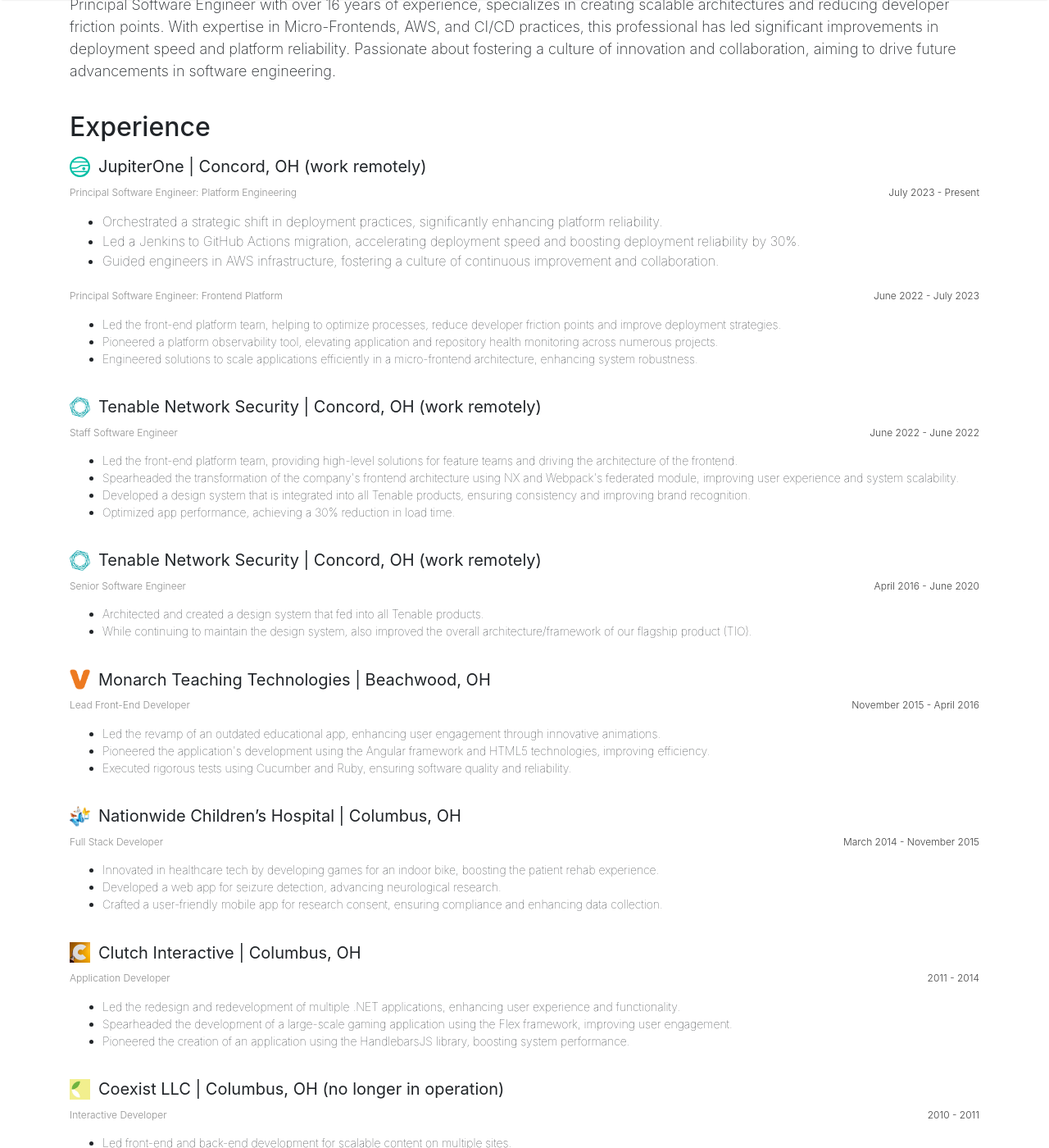
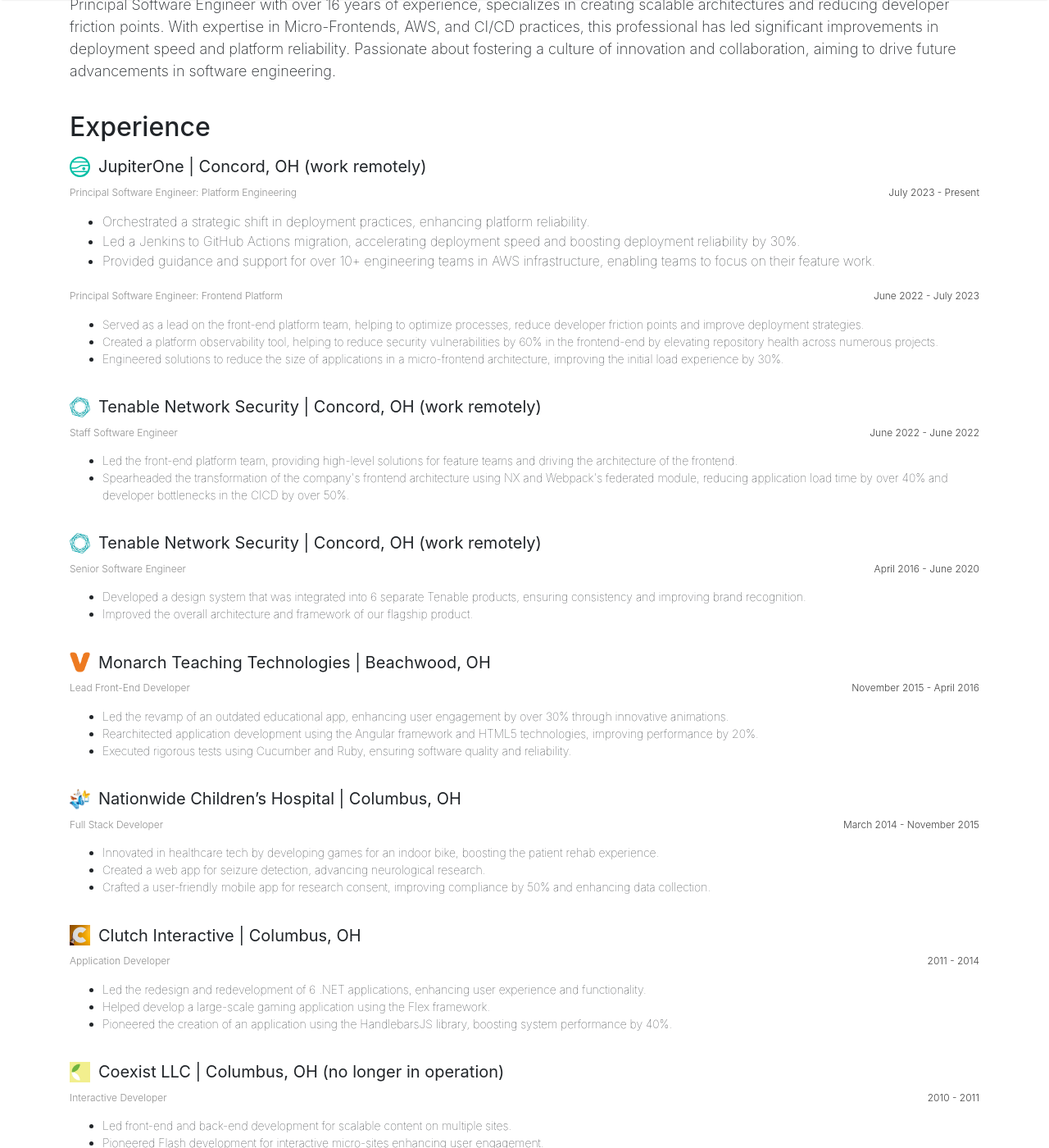
Before and after one commit to jablonnc/jablonnc.github.io, a Jekyll site: the page built from _pages/resume.md, in a window 1280 px wide and 1400 px high, scrolled down 239 px. Shown: the whole window at 82% size. Built offline with Jekyll 4.4.1, drawn with Linux system fonts in a browser that asks for light colours; nearby versions of some CDN libraries.

Commit message:
master --

```diff
--- a/_pages/resume.md
+++ b/_pages/resume.md
@@ -33,9 +33,9 @@
       </h3>
       <p class="resume-description">
         <ul>
-          <li>Orchestrated a strategic shift in deployment practices, significantly enhancing platform reliability.</li>
+          <li>Orchestrated a strategic shift in deployment practices, enhancing platform reliability.</li>
           <li>Led a Jenkins to GitHub Actions migration, accelerating deployment speed and boosting deployment reliability by 30%.</li>
-          <li>Guided engineers in AWS infrastructure, fostering a culture of continuous improvement and collaboration.</li>
+          <li>Provided guidance and support for over 10+ engineering teams in AWS infrastructure, enabling teams to focus on their feature work.</li>
         </ul>
       </p>
     </div>
@@ -47,9 +47,9 @@
       </h3>
       <p class="resume-description">
         <ul class="resume-section-list">
-          <li>Led the front-end platform team, helping to optimize processes, reduce developer friction points and improve deployment strategies.</li>
-          <li>Pioneered a platform observability tool, elevating application and repository health monitoring across numerous projects.</li>
-          <li>Engineered solutions to scale applications efficiently in a micro-frontend architecture, enhancing system robustness.</li>
+          <li>Served as a lead on the front-end platform team, helping to optimize processes, reduce developer friction points and improve deployment strategies.</li>
+          <li>Created a platform observability tool, helping to reduce security vulnerabilities by 60% in the frontend-end by elevating repository health across numerous projects.</li>
+          <li>Engineered solutions to reduce the size of applications in a micro-frontend architecture, improving the initial load experience by 30%.</li>
         </ul>
       </p>
     </div>
@@ -70,9 +70,7 @@
       <p class="resume-description">
         <ul class="resume-section-list">
           <li>Led the front-end platform team, providing high-level solutions for feature teams and driving the architecture of the frontend.</li>
-          <li>Spearheaded the transformation of the company's frontend architecture using NX and Webpack's federated module, improving user experience and system scalability.</li>
-          <li>Developed a design system that is integrated into all Tenable products, ensuring consistency and improving brand recognition.</li>
-          <li>Optimized app performance, achieving a 30% reduction in load time.</li>
+          <li>Spearheaded the transformation of the company's frontend architecture using NX and Webpack's federated module, reducing application load time by over 40% and developer bottlenecks in the CICD by over 50%.</li>
         </ul>
       </p>
     </div>
@@ -92,8 +90,8 @@
       </h3>
       <p class="resume-description">
         <ul class="resume-section-list">
-          <li>Architected and created a design system that fed into all Tenable products.</li>
-          <li>While continuing to maintain the design system, also improved the overall architecture/framework of our flagship product (TIO).</li>
+          <li>Developed a design system that was integrated into 6 separate Tenable products, ensuring consistency and improving brand recognition.</li>
+          <li>Improved the overall architecture and framework of our flagship product.</li>
         </ul>
       </p>
     </div>
@@ -113,8 +111,8 @@
       </h3>
       <p class="resume-description">
         <ul class="resume-section-list">
-          <li>Led the revamp of an outdated educational app, enhancing user engagement through innovative animations.</li>
-          <li>Pioneered the application's development using the Angular framework and HTML5 technologies, improving efficiency.</li>
+          <li>Led the revamp of an outdated educational app, enhancing user engagement by over 30% through innovative animations.</li>
+          <li>Rearchitected application development using the Angular framework and HTML5 technologies, improving performance by 20%.</li>
           <li>Executed rigorous tests using Cucumber and Ruby, ensuring software quality and reliability.</li>
         </ul>
       </p>
@@ -135,8 +133,8 @@
       <p class="resume-description">
         <ul class="resume-section-list">
           <li>Innovated in healthcare tech by developing games for an indoor bike, boosting the patient rehab experience.</li>
-          <li>Developed a web app for seizure detection, advancing neurological research.</li>
-          <li>Crafted a user-friendly mobile app for research consent, ensuring compliance and enhancing data collection.</li>
+          <li>Created a web app for seizure detection, advancing neurological research.</li>
+          <li>Crafted a user-friendly mobile app for research consent, improving compliance by 50% and enhancing data collection.</li>
         </ul>
       </p>
     </div>
@@ -155,9 +153,9 @@
       </h3>
       <p class="resume-description">
         <ul class="resume-section-list">
-          <li>Led the redesign and redevelopment of multiple .NET applications, enhancing user experience and functionality.</li>
-          <li>Spearheaded the development of a large-scale gaming application using the Flex framework, improving user engagement.</li>
-          <li>Pioneered the creation of an application using the HandlebarsJS library, boosting system performance.</li>
+          <li>Led the redesign and redevelopment of 6 .NET applications, enhancing user experience and functionality.</li>
+          <li>Helped develop a large-scale gaming application using the Flex framework.</li>
+          <li>Pioneered the creation of an application using the HandlebarsJS library, boosting system performance by 40%.</li>
         </ul>
       </p>
     </div>
```
